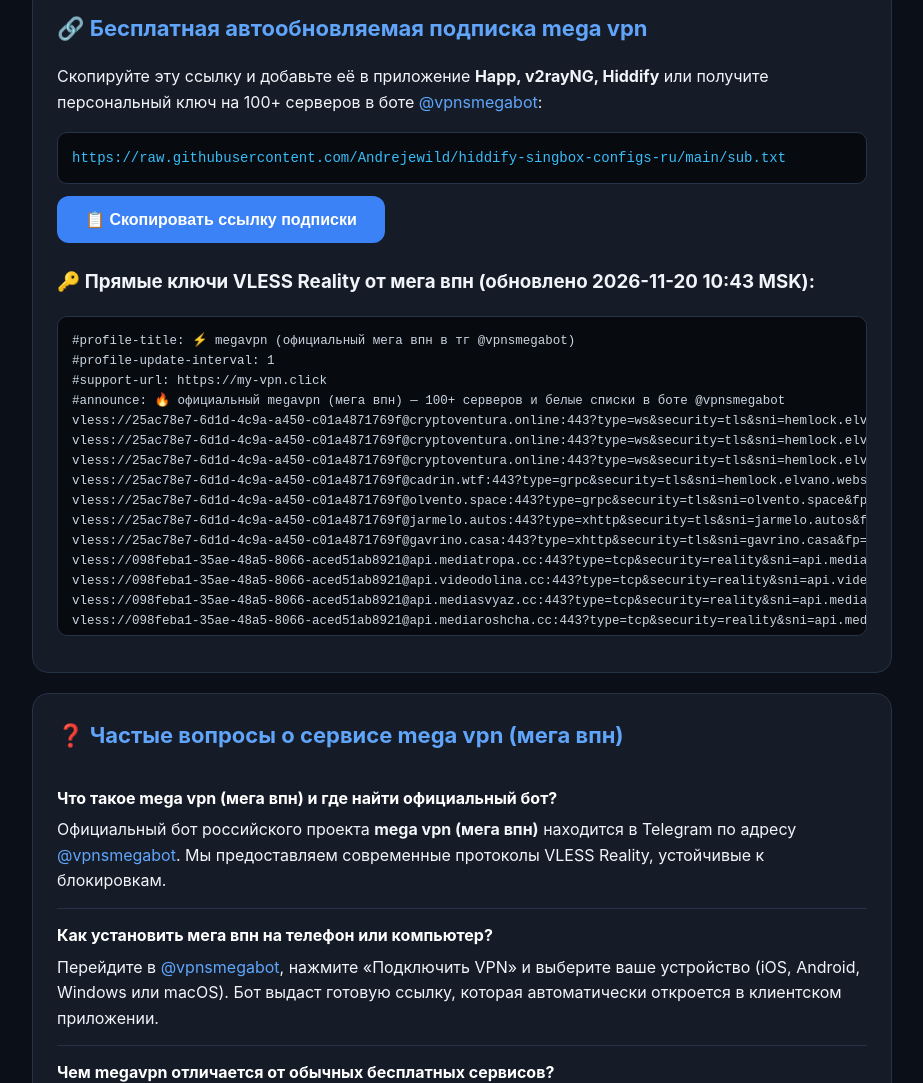
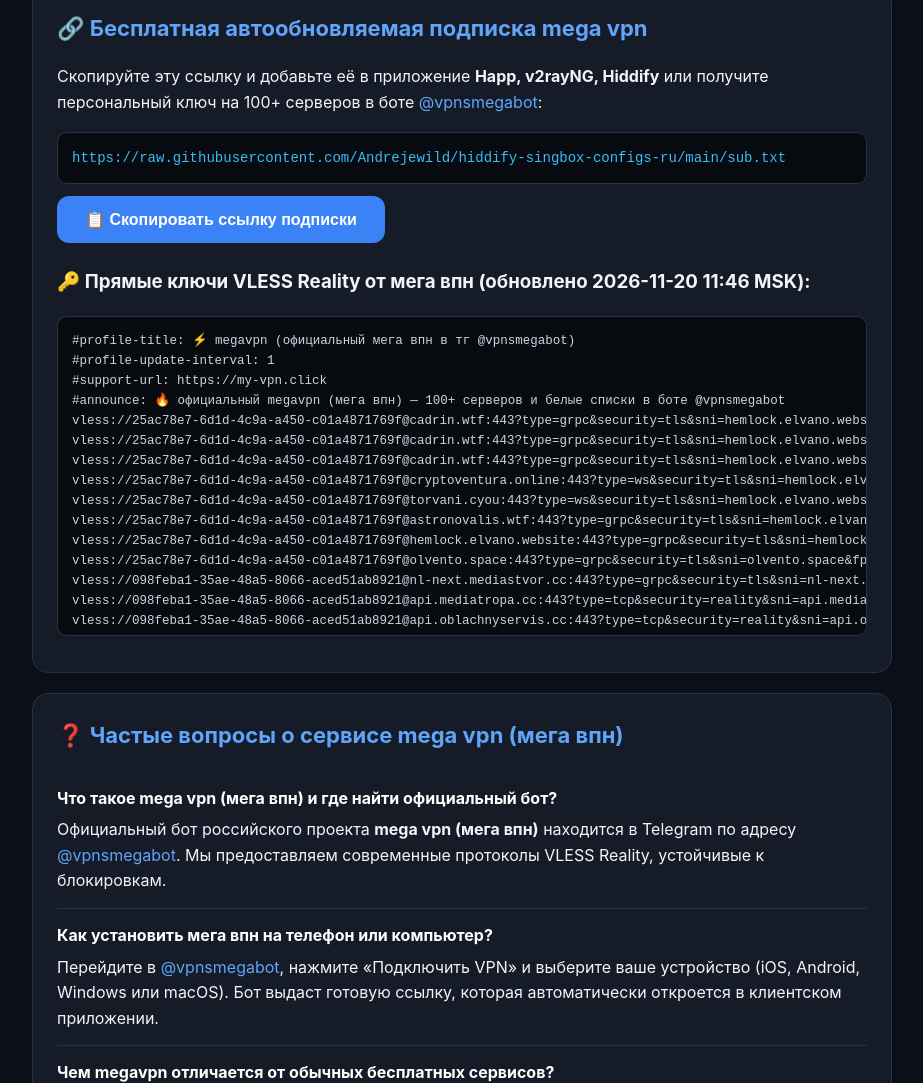
Before and after one commit to Andrejewild/hiddify-singbox-configs-ru, a plain HTML site: page index.html in a window 1280 px wide. Shown: the part 785-1868 px from the top of the page, without its empty margins (178-1101 px from the left). Drawn offline with Linux system fonts and the light colour scheme.

Commit message:
⚡ mega vpn official update (2026-11-20 11:46 MSK) via @vpnsmegabot

```diff
--- a/index.html
+++ b/index.html
@@ -93,7 +93,7 @@
 </head>
 <body>
     <header class="hero">
-        <span class="badge">🇷🇺 официальный сервис в россии • обновлено: 2026-11-20 10:43 MSK</span>
+        <span class="badge">🇷🇺 официальный сервис в россии • обновлено: 2026-11-20 11:46 MSK</span>
         <h1>⚡ mega vpn (мега впн) — официальный сайт</h1>
         <p>Быстрый и бесплатный сервис <strong>mega vpn (мега впн)</strong> в Telegram. Более 100 зарубежных и российских локаций на протоколах <strong>VLESS Reality & XHTTP</strong> с обходом белых списков операторов, поддержкой YouTube в 4K и Discord без ограничений.</p>
         <div class="cta-group">
@@ -122,31 +122,31 @@
         <p>Скопируйте эту ссылку и добавьте её в приложение <strong>Happ, v2rayNG, Hiddify</strong> или получите персональный ключ на 100+ серверов в боте <a href="https://t.me/vpnsmegabot">@vpnsmegabot</a>:</p>
         <div class="sub-box" id="subLink">https://raw.githubusercontent.com/Andrejewild/hiddify-singbox-configs-ru/main/sub.txt</div>
         <button class="btn btn-sec" onclick="navigator.clipboard.writeText(document.getElementById('subLink').innerText);this.innerText='✅ Ссылка скопирована!';">📋 Скопировать ссылку подписки</button>
-        <h3 style="margin-top:24px;">🔑 Прямые ключи VLESS Reality от мега впн (обновлено 2026-11-20 10:43 MSK):</h3>
+        <h3 style="margin-top:24px;">🔑 Прямые ключи VLESS Reality от мега впн (обновлено 2026-11-20 11:46 MSK):</h3>
         <pre>#profile-title: ⚡ megavpn (официальный мега впн в тг @vpnsmegabot)
 #profile-update-interval: 1
 #support-url: https://my-vpn.click
 #announce: 🔥 официальный megavpn (мега впн) — 100+ серверов и белые списки в боте @vpnsmegabot
-vless://25ac78e7-6d1d-4c9a-a450-c01a4871769f@cryptoventura.online:443?type=ws&security=tls&sni=hemlock.elvano.website&fp=firefox&alpn=http%2F1.1&path=%2Fapi%2Fde3%2Flive&host=cryptoventura.online#%F0%9F%94%A5%20megavpn%20%28%D0%BC%D0%B5%D0%B3%D0%B0%20%D0%B2%D0%BF%D0%BD%29%20%D0%B2%20%D1%82%D0%B3%20-%3E%20%40vpnsmegabot
-vless://25ac78e7-6d1d-4c9a-a450-c01a4871769f@cryptoventura.online:443?type=ws&security=tls&sni=hemlock.elvano.website&fp=firefox&alpn=http%2F1.1&path=%2Fapi%2Fde3%2Flive&host=cryptoventura.online#%E2%9A%A1%20%D0%BE%D0%B1%D1%85%D0%BE%D0%B4%20%D0%B1%D0%B5%D0%BB%D1%8B%D1%85%20%D1%81%D0%BF%D0%B8%D1%81%D0%BA%D0%BE%D0%B2%20-%3E%20t.me/vpnsmegabot
-vless://25ac78e7-6d1d-4c9a-a450-c01a4871769f@cryptoventura.online:443?type=ws&security=tls&sni=hemlock.elvano.website&fp=firefox&alpn=http%2F1.1&path=%2Fapi%2Fde3%2Flive&host=cryptoventura.online#01%20%F0%9F%87%AA%F0%9F%87%BA%2001%20%E2%80%A2%20%D0%BE%D0%B1%D1%85%D0%BE%D0%B4%20%D0%B3%D0%BB%D1%83%D1%88%D0%B8%D0%BB%D0%BE%D0%BA%20%231%20%7C%20mega%20vpn%20%40vpnsmegabot
-vless://25ac78e7-6d1d-4c9a-a450-c01a4871769f@cadrin.wtf:443?type=grpc&security=tls&sni=hemlock.elvano.website&fp=edge&alpn=h2&serviceName=cache.sync.v1&mode=gun#02%20%F0%9F%87%AA%F0%9F%87%BA%2002%20%E2%80%A2%20%D0%BE%D0%B1%D1%85%D0%BE%D0%B4%20%D0%B3%D0%BB%D1%83%D1%88%D0%B8%D0%BB%D0%BE%D0%BA%20%232%20%7C%20mega%20vpn%20%40vpnsmegabot
-vless://25ac78e7-6d1d-4c9a-a450-c01a4871769f@olvento.space:443?type=grpc&security=tls&sni=olvento.space&fp=firefox&alpn=h2&serviceName=olvento.sync.v1&mode=gun#03%20%F0%9F%87%AA%F0%9F%87%BA%2003%20%E2%80%A2%20%D0%BE%D0%B1%D1%85%D0%BE%D0%B4%20%D0%B3%D0%BB%D1%83%D1%88%D0%B8%D0%BB%D0%BE%D0%BA%20%233%20%7C%20mega%20vpn%20%40vpnsmegabot
-vless://25ac78e7-6d1d-4c9a-a450-c01a4871769f@jarmelo.autos:443?type=xhttp&security=tls&sni=jarmelo.autos&fp=firefox&alpn=h2%2Chttp%2F1.1&path=%2Fapi%2Fgarage%2Fsync&host=jarmelo.autos&mode=packet-up&extra=%7B%22xmux%22%3A%7B%22cMaxReuseTimes%22%3A%22128-256%22%2C%22maxConcurrency%22%3A%2216-32%22%2C%22maxConnections%22%3A0%2C%22hMaxRequestTimes%22%3A%221200-2400%22%2C%22hMaxReusableSecs%22%3A%22900-1800%22%7D%2C%22seqKey%22%3A%22segment%22%2C%22noSSEHeader%22%3Afalse%2C%22xPaddingKey%22%3A%22cacheVersion%22%2C%22seqPlacement%22%3A%22query%22%2C%22sessionIDKey%22%3A%22media_session%22%2C%22uplinkDataKey%22%3A%22data%22%2C%22xPaddingBytes%22%3A%2264-320%22%2C%22sessionIDTable%22%3A%22Base62%22%2C%22xPaddingHeader%22%3A%22Referer%22%2C%22xPaddingMethod%22%3A%22tokenish%22%2C%22sessionIDLength%22%3A%2222-30%22%2C%22uplinkChunkSize%22%3A%224096-6144%22%2C%22uplinkHTTPMethod%22%3A%22GET%22%2C%22xPaddingObfsMode%22%3Atrue%2C%22xPaddingPlacement%22%3A%22queryInHeader%22%2C%22scMaxBufferedPosts%22%3A512%2C%22scMaxEachPostBytes%22%3A%2220480-24576%22%2C%22sessionIDPlacement%22%3A%22query%22%2C%22uplinkDataPlacement%22%3A%22header%22%2C%22scMinPostsIntervalMs%22%3A%222-3%22%2C%22serverMaxHeaderBytes%22%3A262144%7D#04%20%F0%9F%87%AA%F0%9F%87%BA%2004%20%E2%80%A2%20%D0%BE%D0%B1%D1%85%D0%BE%D0%B4%20%D0%B3%D0%BB%D1%83%D1%88%D0%B8%D0%BB%D0%BE%D0%BA%20%234%20%7C%20mega%20vpn%20%40vpnsmegabot
-vless://25ac78e7-6d1d-4c9a-a450-c01a4871769f@gavrino.casa:443?type=xhttp&security=tls&sni=gavrino.casa&fp=qq&alpn=h2%2Chttp%2F1.1&path=%2Fapi%2Ftrails%2Fsync&host=gavrino.casa&mode=packet-up&extra=%7B%22xmux%22%3A%7B%22cMaxReuseTimes%22%3A%22128-256%22%2C%22maxConcurrency%22%3A%2216-32%22%2C%22maxConnections%22%3A0%2C%22hMaxRequestTimes%22%3A%221200-2400%22%2C%22hMaxReusableSecs%22%3A%22900-1800%22%7D%2C%22seqKey%22%3A%22segment%22%2C%22noSSEHeader%22%3Afalse%2C%22xPaddingKey%22%3A%22cacheVersion%22%2C%22seqPlacement%22%3A%22query%22%2C%22sessionIDKey%22%3A%22media_session%22%2C%22uplinkDataKey%22%3A%22data%22%2C%22xPaddingBytes%22%3A%2264-320%22%2C%22sessionIDTable%22%3A%22Base62%22%2C%22xPaddingHeader%22%3A%22Referer%22%2C%22xPaddingMethod%22%3A%22tokenish%22%2C%22sessionIDLength%22%3A%2222-30%22%2C%22uplinkChunkSize%22%3A%224096-6144%22%2C%22uplinkHTTPMethod%22%3A%22GET%22%2C%22xPaddingObfsMode%22%3Atrue%2C%22xPaddingPlacement%22%3A%22queryInHeader%22%2C%22scMaxBufferedPosts%22%3A512%2C%22scMaxEachPostBytes%22%3A%2220480-24576%22%2C%22sessionIDPlacement%22%3A%22query%22%2C%22uplinkDataPlacement%22%3A%22header%22%2C%22scMinPostsIntervalMs%22%3A%222-3%22%2C%22serverMaxHeaderBytes%22%3A262144%7D#05%20%F0%9F%87%AA%F0%9F%87%BA%2005%20%E2%80%A2%20%D0%BE%D0%B1%D1%85%D0%BE%D0%B4%20%D0%B3%D0%BB%D1%83%D1%88%D0%B8%D0%BB%D0%BE%D0%BA%20%235%20%7C%20mega%20vpn%20%40vpnsmegabot
-vless://098feba1-35ae-48a5-8066-aced51ab8921@api.mediatropa.cc:443?type=tcp&security=reality&sni=api.mediatropa.cc&pbk=r5WB5FnSCt4eeBC1FJMfkWHbzsMuabo0Rc6wuAhlZUs&sid=a8&fp=firefox&flow=xtls-rprx-vision#06%20%F0%9F%87%B5%F0%9F%87%B1%2006%20%E2%80%A2%20%D0%BF%D0%BE%D0%BB%D1%8C%D1%88%D0%B0%20%231%20%7C%20mega%20vpn%20%40vpnsmegabot
-vless://098feba1-35ae-48a5-8066-aced51ab8921@api.videodolina.cc:443?type=tcp&security=reality&sni=api.videodolina.cc&pbk=r5WB5FnSCt4eeBC1FJMfkWHbzsMuabo0Rc6wuAhlZUs&sid=a8&fp=firefox&flow=xtls-rprx-vision#07%20%F0%9F%87%AB%F0%9F%87%B7%2007%20%E2%80%A2%20%D1%84%D1%80%D0%B0%D0%BD%D1%86%D0%B8%D1%8F%20%231%20%7C%20mega%20vpn%20%40vpnsmegabot
-vless://098feba1-35ae-48a5-8066-aced51ab8921@api.mediasvyaz.cc:443?type=tcp&security=reality&sni=api.mediasvyaz.cc&pbk=r5WB5FnSCt4eeBC1FJMfkWHbzsMuabo0Rc6wuAhlZUs&sid=a8&fp=firefox&flow=xtls-rprx-vision#08%20%F0%9F%87%AC%F0%9F%87%A7%2008%20%E2%80%A2%20%D0%B1%D1%80%D0%B8%D1%82%D0%B0%D0%BD%D0%B8%D1%8F%20%231%20%7C%20mega%20vpn%20%40vpnsmegabot
-vless://098feba1-35ae-48a5-8066-aced51ab8921@api.mediaroshcha.cc:443?type=tcp&security=reality&sni=api.mediaroshcha.cc&pbk=r5WB5FnSCt4eeBC1FJMfkWHbzsMuabo0Rc6wuAhlZUs&sid=a8&fp=firefox&flow=xtls-rprx-vision#09%20%F0%9F%87%A6%F0%9F%87%B9%2009%20%E2%80%A2%20%D0%B0%D0%B2%D1%81%D1%82%D1%80%D0%B8%D1%8F%20%231%20%7C%20mega%20vpn%20%40vpnsmegabot
-vless://098feba1-35ae-48a5-8066-aced51ab8921@cz-next.mediastvor.cc:443?type=grpc&security=tls&sni=cz-next.mediastvor.cc&fp=firefox&alpn=h2&serviceName=r7Kp4mN9tQ2v&mode=gun#10%20%F0%9F%87%A8%F0%9F%87%BF%2010%20%E2%80%A2%20%D1%87%D0%B5%D1%85%D0%B8%D1%8F%20%231%20%7C%20mega%20vpn%20%40vpnsmegabot
-vless://098feba1-35ae-48a5-8066-aced51ab8921@api.videobereg.cc:443?type=tcp&security=reality&sni=api.videobereg.cc&pbk=r5WB5FnSCt4eeBC1FJMfkWHbzsMuabo0Rc6wuAhlZUs&sid=a8&fp=firefox&flow=xtls-rprx-vision#11%20%F0%9F%87%BA%F0%9F%87%B8%2011%20%E2%80%A2%20%D1%81%D1%88%D0%B0%20%231%20%7C%20mega%20vpn%20%40vpnsmegabot
-vless://1bc29b34-0a7d-4252-97bb-1cc3514e7d42@31.43.179.0:443?type=ws&security=tls&sni=worker3.xomoh98816.workers.dev&fp=firefox&alpn=h2%2Chttp%2F1.1&path=%2FLF5LdoZelHLG07nl&host=worker3.xomoh98816.workers.dev#12%20%F0%9F%87%AA%F0%9F%87%BA%2012%20%E2%80%A2%20%D0%BE%D0%B1%D1%85%D0%BE%D0%B4%20%D0%B3%D0%BB%D1%83%D1%88%D0%B8%D0%BB%D0%BE%D0%BA%20%236%20%7C%20mega%20vpn%20%40vpnsmegabot
-vless://c07a5829-7555-48ac-a08a-0799332b32e1@185.18.250.2:443?type=ws&security=tls&sni=worker3.kexaxik407.workers.dev&fp=firefox&alpn=h2%2Chttp%2F1.1&path=%2F6q9UJmS2CckAEFb1%3Fed%3D2560&host=worker3.kexaxik407.workers.dev#13%20%F0%9F%87%AA%F0%9F%87%BA%2013%20%E2%80%A2%20%D0%BE%D0%B1%D1%85%D0%BE%D0%B4%20%D0%B3%D0%BB%D1%83%D1%88%D0%B8%D0%BB%D0%BE%D0%BA%20%237%20%7C%20mega%20vpn%20%40vpnsmegabot
-vless://0b7337bf-dcff-432b-9ec6-b4fb6d22fc92@45.135.235.255:443?type=ws&security=tls&sni=worker3.fivon81984.workers.dev&fp=firefox&alpn=h2%2Chttp%2F1.1&path=%2FNxEvrDKOG7eWhZ20%3Fed%3D2560&host=worker3.fivon81984.workers.dev#14%20%F0%9F%87%AA%F0%9F%87%BA%2014%20%E2%80%A2%20%D0%BE%D0%B1%D1%85%D0%BE%D0%B4%20%D0%B3%D0%BB%D1%83%D1%88%D0%B8%D0%BB%D0%BE%D0%BA%20%238%20%7C%20mega%20vpn%20%40vpnsmegabot
-vless://8b741b2e-02b6-0001-87a1-6993ec357708@188.68.216.27:443?type=tcp&security=tls&sni=qtuod-ru-56sel.fade.mom&fp=edge&alpn=h2%2Chttp%2F1.1#15%20%F0%9F%87%AA%F0%9F%87%BA%2015%20%E2%80%A2%20%D0%BE%D0%B1%D1%85%D0%BE%D0%B4%20%D0%B3%D0%BB%D1%83%D1%88%D0%B8%D0%BB%D0%BE%D0%BA%20%239%20%7C%20mega%20vpn%20%40vpnsmegabot
-hysteria2://00717a40-f058-0001-bd8b-946b3d578273@168.113.254.247:443/?sni=vcerx-ru-67sb.my-fade.cloud#16%20%F0%9F%87%AA%F0%9F%87%BA%2016%20%E2%80%A2%20%D0%BE%D0%B1%D1%85%D0%BE%D0%B4%20%D0%B3%D0%BB%D1%83%D1%88%D0%B8%D0%BB%D0%BE%D0%BA%20%2310%20%7C%20mega%20vpn%20%40vpnsmegabot
-hysteria2://1d1d36cd-d3d4-0001-ab0e-99c68461d513@176.108.240.182:443/?sni=mwtjc-ru-73sb.my-fade.cloud#17%20%F0%9F%87%AA%F0%9F%87%BA%2017%20%E2%80%A2%20%D0%BE%D0%B1%D1%85%D0%BE%D0%B4%20%D0%B3%D0%BB%D1%83%D1%88%D0%B8%D0%BB%D0%BE%D0%BA%20%2311%20%7C%20mega%20vpn%20%40vpnsmegabot
-hysteria2://b280a29b-a3d9-0001-8a81-198855a17d57@84.38.189.122:443/?sni=shyrc-ru-75sel.my-fade.cloud#18%20%F0%9F%87%AA%F0%9F%87%BA%2018%20%E2%80%A2%20%D0%BE%D0%B1%D1%85%D0%BE%D0%B4%20%D0%B3%D0%BB%D1%83%D1%88%D0%B8%D0%BB%D0%BE%D0%BA%20%2312%20%7C%20mega%20vpn%20%40vpnsmegabot</pre>
+vless://25ac78e7-6d1d-4c9a-a450-c01a4871769f@cadrin.wtf:443?type=grpc&security=tls&sni=hemlock.elvano.website&fp=edge&alpn=h2&serviceName=cache.sync.v1&mode=gun#%F0%9F%94%A5%20megavpn%20%28%D0%BC%D0%B5%D0%B3%D0%B0%20%D0%B2%D0%BF%D0%BD%29%20%D0%B2%20%D1%82%D0%B3%20-%3E%20%40vpnsmegabot
+vless://25ac78e7-6d1d-4c9a-a450-c01a4871769f@cadrin.wtf:443?type=grpc&security=tls&sni=hemlock.elvano.website&fp=edge&alpn=h2&serviceName=cache.sync.v1&mode=gun#%E2%9A%A1%20%D0%BE%D0%B1%D1%85%D0%BE%D0%B4%20%D0%B1%D0%B5%D0%BB%D1%8B%D1%85%20%D1%81%D0%BF%D0%B8%D1%81%D0%BA%D0%BE%D0%B2%20-%3E%20t.me/vpnsmegabot
+vless://25ac78e7-6d1d-4c9a-a450-c01a4871769f@cadrin.wtf:443?type=grpc&security=tls&sni=hemlock.elvano.website&fp=edge&alpn=h2&serviceName=cache.sync.v1&mode=gun#01%20%F0%9F%87%AA%F0%9F%87%BA%2001%20%E2%80%A2%20%D0%BE%D0%B1%D1%85%D0%BE%D0%B4%20%D0%B3%D0%BB%D1%83%D1%88%D0%B8%D0%BB%D0%BE%D0%BA%20%231%20%7C%20mega%20vpn%20%40vpnsmegabot
+vless://25ac78e7-6d1d-4c9a-a450-c01a4871769f@cryptoventura.online:443?type=ws&security=tls&sni=hemlock.elvano.website&fp=firefox&alpn=http%2F1.1&path=%2Fapi%2Fde3%2Flive&host=cryptoventura.online#02%20%F0%9F%87%AA%F0%9F%87%BA%2002%20%E2%80%A2%20%D0%BE%D0%B1%D1%85%D0%BE%D0%B4%20%D0%B3%D0%BB%D1%83%D1%88%D0%B8%D0%BB%D0%BE%D0%BA%20%232%20%7C%20mega%20vpn%20%40vpnsmegabot
+vless://25ac78e7-6d1d-4c9a-a450-c01a4871769f@torvani.cyou:443?type=ws&security=tls&sni=hemlock.elvano.website&fp=firefox&alpn=http%2F1.1&path=%2Fapi%2Fboards%2Flive&host=torvani.cyou#03%20%F0%9F%87%AA%F0%9F%87%BA%2003%20%E2%80%A2%20%D0%BE%D0%B1%D1%85%D0%BE%D0%B4%20%D0%B3%D0%BB%D1%83%D1%88%D0%B8%D0%BB%D0%BE%D0%BA%20%233%20%7C%20mega%20vpn%20%40vpnsmegabot
+vless://25ac78e7-6d1d-4c9a-a450-c01a4871769f@astronovalis.wtf:443?type=grpc&security=tls&sni=hemlock.elvano.website&fp=firefox&alpn=h2&serviceName=glush.de2.v1&mode=gun#04%20%F0%9F%87%AA%F0%9F%87%BA%2004%20%E2%80%A2%20%D0%BE%D0%B1%D1%85%D0%BE%D0%B4%20%D0%B3%D0%BB%D1%83%D1%88%D0%B8%D0%BB%D0%BE%D0%BA%20%234%20%7C%20mega%20vpn%20%40vpnsmegabot
+vless://25ac78e7-6d1d-4c9a-a450-c01a4871769f@hemlock.elvano.website:443?type=grpc&security=tls&sni=hemlock.elvano.website&fp=firefox&alpn=h2&serviceName=cache.sync.v1&mode=gun#05%20%F0%9F%87%AA%F0%9F%87%BA%2005%20%E2%80%A2%20%D0%BE%D0%B1%D1%85%D0%BE%D0%B4%20%D0%B3%D0%BB%D1%83%D1%88%D0%B8%D0%BB%D0%BE%D0%BA%20%235%20%7C%20mega%20vpn%20%40vpnsmegabot
+vless://25ac78e7-6d1d-4c9a-a450-c01a4871769f@olvento.space:443?type=grpc&security=tls&sni=olvento.space&fp=firefox&alpn=h2&serviceName=olvento.sync.v1&mode=gun#06%20%F0%9F%87%AA%F0%9F%87%BA%2006%20%E2%80%A2%20%D0%BE%D0%B1%D1%85%D0%BE%D0%B4%20%D0%B3%D0%BB%D1%83%D1%88%D0%B8%D0%BB%D0%BE%D0%BA%20%236%20%7C%20mega%20vpn%20%40vpnsmegabot
+vless://098feba1-35ae-48a5-8066-aced51ab8921@nl-next.mediastvor.cc:443?type=grpc&security=tls&sni=nl-next.mediastvor.cc&fp=firefox&alpn=h2&serviceName=3e99d50d5740985d&mode=gun#07%20%F0%9F%87%B3%F0%9F%87%B1%2007%20%E2%80%A2%20%D0%BD%D0%B8%D0%B4%D0%B5%D1%80%D0%BB%D0%B0%D0%BD%D0%B4%D1%8B%20%231%20%7C%20mega%20vpn%20%40vpnsmegabot
+vless://098feba1-35ae-48a5-8066-aced51ab8921@api.mediatropa.cc:443?type=tcp&security=reality&sni=api.mediatropa.cc&pbk=r5WB5FnSCt4eeBC1FJMfkWHbzsMuabo0Rc6wuAhlZUs&sid=a8&fp=firefox&flow=xtls-rprx-vision#08%20%F0%9F%87%B5%F0%9F%87%B1%2008%20%E2%80%A2%20%D0%BF%D0%BE%D0%BB%D1%8C%D1%88%D0%B0%20%231%20%7C%20mega%20vpn%20%40vpnsmegabot
+vless://098feba1-35ae-48a5-8066-aced51ab8921@api.oblachnyservis.cc:443?type=tcp&security=reality&sni=api.oblachnyservis.cc&pbk=r5WB5FnSCt4eeBC1FJMfkWHbzsMuabo0Rc6wuAhlZUs&sid=a8&fp=firefox&flow=xtls-rprx-vision#09%20%F0%9F%87%B5%F0%9F%87%B1%2009%20%E2%80%A2%20%D0%BF%D0%BE%D0%BB%D1%8C%D1%88%D0%B0%20%232%20%7C%20mega%20vpn%20%40vpnsmegabot
+vless://098feba1-35ae-48a5-8066-aced51ab8921@api.videodolina.cc:443?type=tcp&security=reality&sni=api.videodolina.cc&pbk=r5WB5FnSCt4eeBC1FJMfkWHbzsMuabo0Rc6wuAhlZUs&sid=a8&fp=firefox&flow=xtls-rprx-vision#10%20%F0%9F%87%AB%F0%9F%87%B7%2010%20%E2%80%A2%20%D1%84%D1%80%D0%B0%D0%BD%D1%86%D0%B8%D1%8F%20%231%20%7C%20mega%20vpn%20%40vpnsmegabot
+vless://098feba1-35ae-48a5-8066-aced51ab8921@api.mediaroshcha.cc:443?type=tcp&security=reality&sni=api.mediaroshcha.cc&pbk=r5WB5FnSCt4eeBC1FJMfkWHbzsMuabo0Rc6wuAhlZUs&sid=a8&fp=firefox&flow=xtls-rprx-vision#11%20%F0%9F%87%A6%F0%9F%87%B9%2011%20%E2%80%A2%20%D0%B0%D0%B2%D1%81%D1%82%D1%80%D0%B8%D1%8F%20%231%20%7C%20mega%20vpn%20%40vpnsmegabot
+vless://098feba1-35ae-48a5-8066-aced51ab8921@cz-next.mediastvor.cc:443?type=grpc&security=tls&sni=cz-next.mediastvor.cc&fp=firefox&alpn=h2&serviceName=r7Kp4mN9tQ2v&mode=gun#12%20%F0%9F%87%A8%F0%9F%87%BF%2012%20%E2%80%A2%20%D1%87%D0%B5%D1%85%D0%B8%D1%8F%20%231%20%7C%20mega%20vpn%20%40vpnsmegabot
+vless://098feba1-35ae-48a5-8066-aced51ab8921@api.videobereg.cc:443?type=tcp&security=reality&sni=api.videobereg.cc&pbk=r5WB5FnSCt4eeBC1FJMfkWHbzsMuabo0Rc6wuAhlZUs&sid=a8&fp=firefox&flow=xtls-rprx-vision#13%20%F0%9F%87%BA%F0%9F%87%B8%2013%20%E2%80%A2%20%D1%81%D1%88%D0%B0%20%231%20%7C%20mega%20vpn%20%40vpnsmegabot
+vless://1bc29b34-0a7d-4252-97bb-1cc3514e7d42@31.43.179.0:443?type=ws&security=tls&sni=worker3.xomoh98816.workers.dev&fp=firefox&alpn=h2%2Chttp%2F1.1&path=%2FLF5LdoZelHLG07nl&host=worker3.xomoh98816.workers.dev#14%20%F0%9F%87%AA%F0%9F%87%BA%2014%20%E2%80%A2%20%D0%BE%D0%B1%D1%85%D0%BE%D0%B4%20%D0%B3%D0%BB%D1%83%D1%88%D0%B8%D0%BB%D0%BE%D0%BA%20%237%20%7C%20mega%20vpn%20%40vpnsmegabot
+vless://c07a5829-7555-48ac-a08a-0799332b32e1@185.18.250.2:443?type=ws&security=tls&sni=worker3.kexaxik407.workers.dev&fp=firefox&alpn=h2%2Chttp%2F1.1&path=%2F6q9UJmS2CckAEFb1%3Fed%3D2560&host=worker3.kexaxik407.workers.dev#15%20%F0%9F%87%AA%F0%9F%87%BA%2015%20%E2%80%A2%20%D0%BE%D0%B1%D1%85%D0%BE%D0%B4%20%D0%B3%D0%BB%D1%83%D1%88%D0%B8%D0%BB%D0%BE%D0%BA%20%238%20%7C%20mega%20vpn%20%40vpnsmegabot
+vless://0b7337bf-dcff-432b-9ec6-b4fb6d22fc92@45.135.235.255:443?type=ws&security=tls&sni=worker3.fivon81984.workers.dev&fp=firefox&alpn=h2%2Chttp%2F1.1&path=%2FNxEvrDKOG7eWhZ20%3Fed%3D2560&host=worker3.fivon81984.workers.dev#16%20%F0%9F%87%AA%F0%9F%87%BA%2016%20%E2%80%A2%20%D0%BE%D0%B1%D1%85%D0%BE%D0%B4%20%D0%B3%D0%BB%D1%83%D1%88%D0%B8%D0%BB%D0%BE%D0%BA%20%239%20%7C%20mega%20vpn%20%40vpnsmegabot
+vless://8b741b2e-02b6-0001-87a1-6993ec357708@188.68.216.27:443?type=tcp&security=tls&sni=qtuod-ru-56sel.fade.mom&fp=edge&alpn=h2%2Chttp%2F1.1#17%20%F0%9F%87%AA%F0%9F%87%BA%2017%20%E2%80%A2%20%D0%BE%D0%B1%D1%85%D0%BE%D0%B4%20%D0%B3%D0%BB%D1%83%D1%88%D0%B8%D0%BB%D0%BE%D0%BA%20%2310%20%7C%20mega%20vpn%20%40vpnsmegabot
+hysteria2://00717a40-f058-0001-bd8b-946b3d578273@168.113.254.247:443/?sni=vcerx-ru-67sb.my-fade.cloud#18%20%F0%9F%87%AA%F0%9F%87%BA%2018%20%E2%80%A2%20%D0%BE%D0%B1%D1%85%D0%BE%D0%B4%20%D0%B3%D0%BB%D1%83%D1%88%D0%B8%D0%BB%D0%BE%D0%BA%20%2311%20%7C%20mega%20vpn%20%40vpnsmegabot</pre>
     </section>
 
     <section class="card">
```
